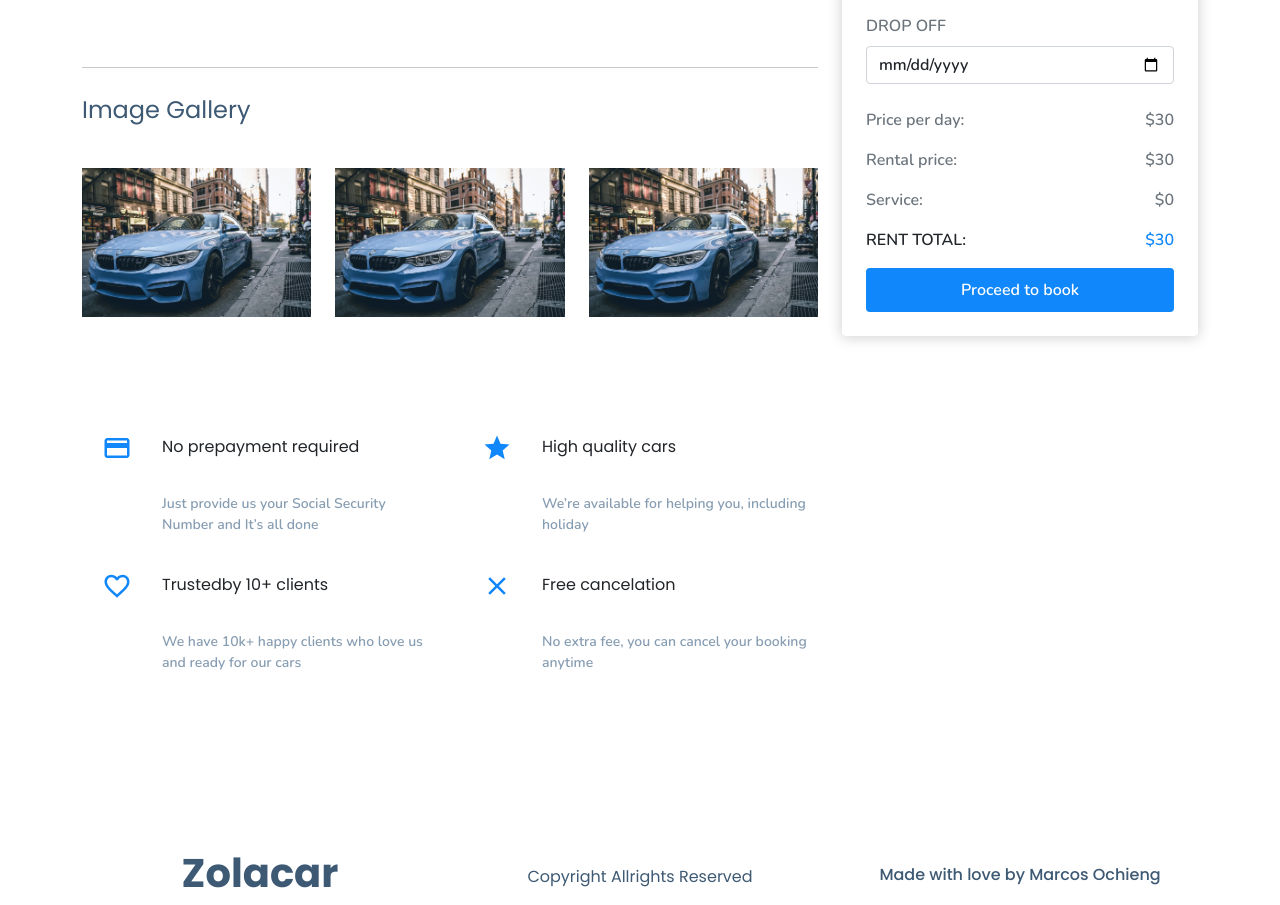
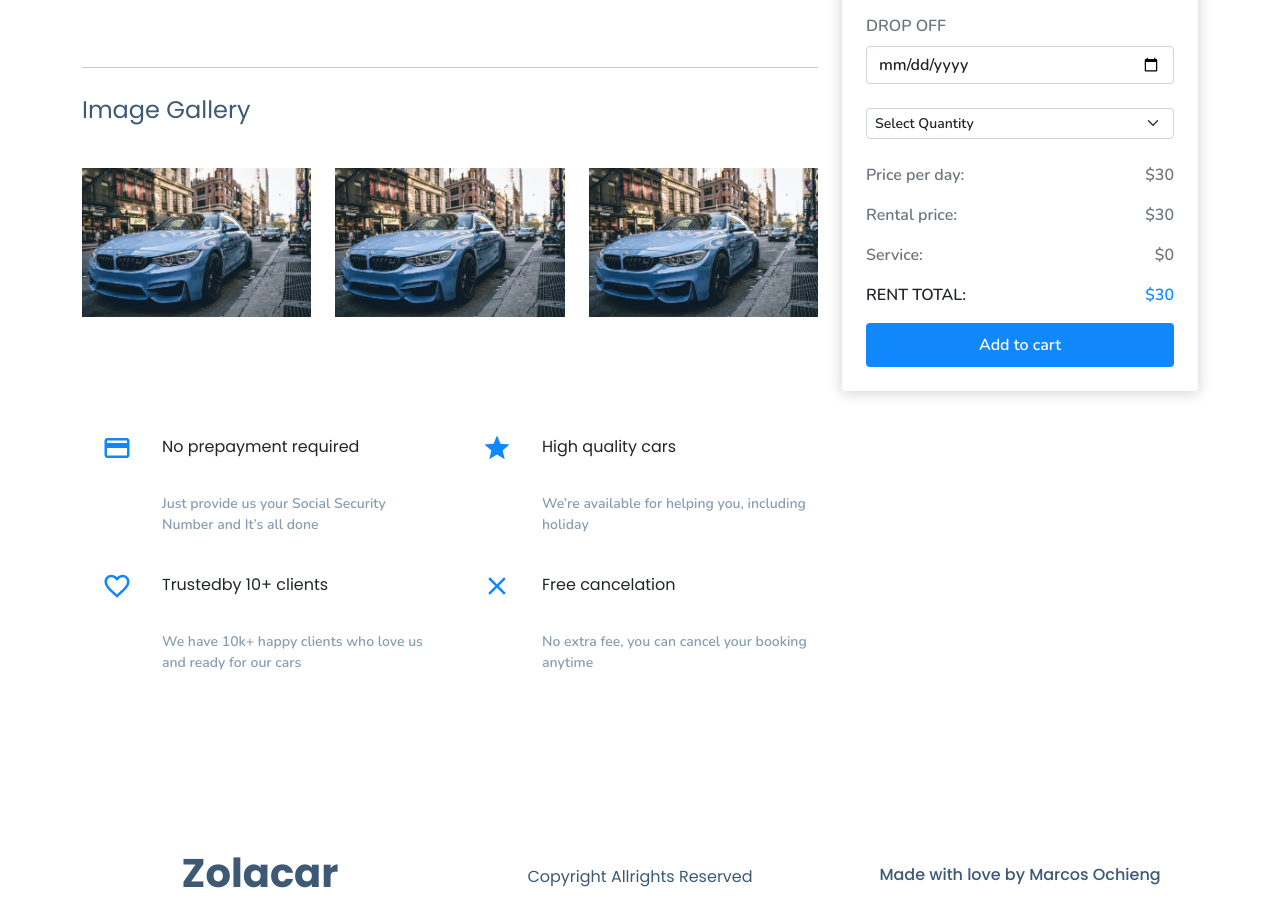
Before and after one commit to Marcos8060/upcar, a React (Create React App) app: page /detail in a window 1280 px wide. Shown: the part 1115-2020 px from the top of the page. Built offline with nearby package versions, Linux system fonts and the light colour scheme.

Commit message:
made a minor change

```diff
--- a/src/components/Detail.js
+++ b/src/components/Detail.js
@@ -86,6 +86,13 @@ function Detail() {
                           <input type="date" className="form-control mb-3" />
                           <label htmlFor="Pickup" className="form-label text-muted">DROP OFF</label>
                           <input type="date" className="form-control mb-4" />
+                          <select className="form-select form-select-sm mb-4" aria-label=".form-select-sm example">
+                            <option selected>Select Quantity</option>
+                            <option value="1">1</option>
+                            <option value="2">2</option>
+                            <option value="3">3</option>
+                            <option value="3">4</option>
+                          </select>
                           <div className="d-flex justify-content-between align-items-center">
                               <p className="text-muted">Price per day:</p>
                               <p className="text-muted">$30</p>
@@ -102,7 +109,7 @@ function Detail() {
                               <p>RENT TOTAL:</p>
                               <p className="price">$30</p>
                           </div>
-                          <button className="btn2">Proceed to book</button>
+                          <button className="btn2">Add to cart</button>
                       </form>
                   </div>
               </div>
```
